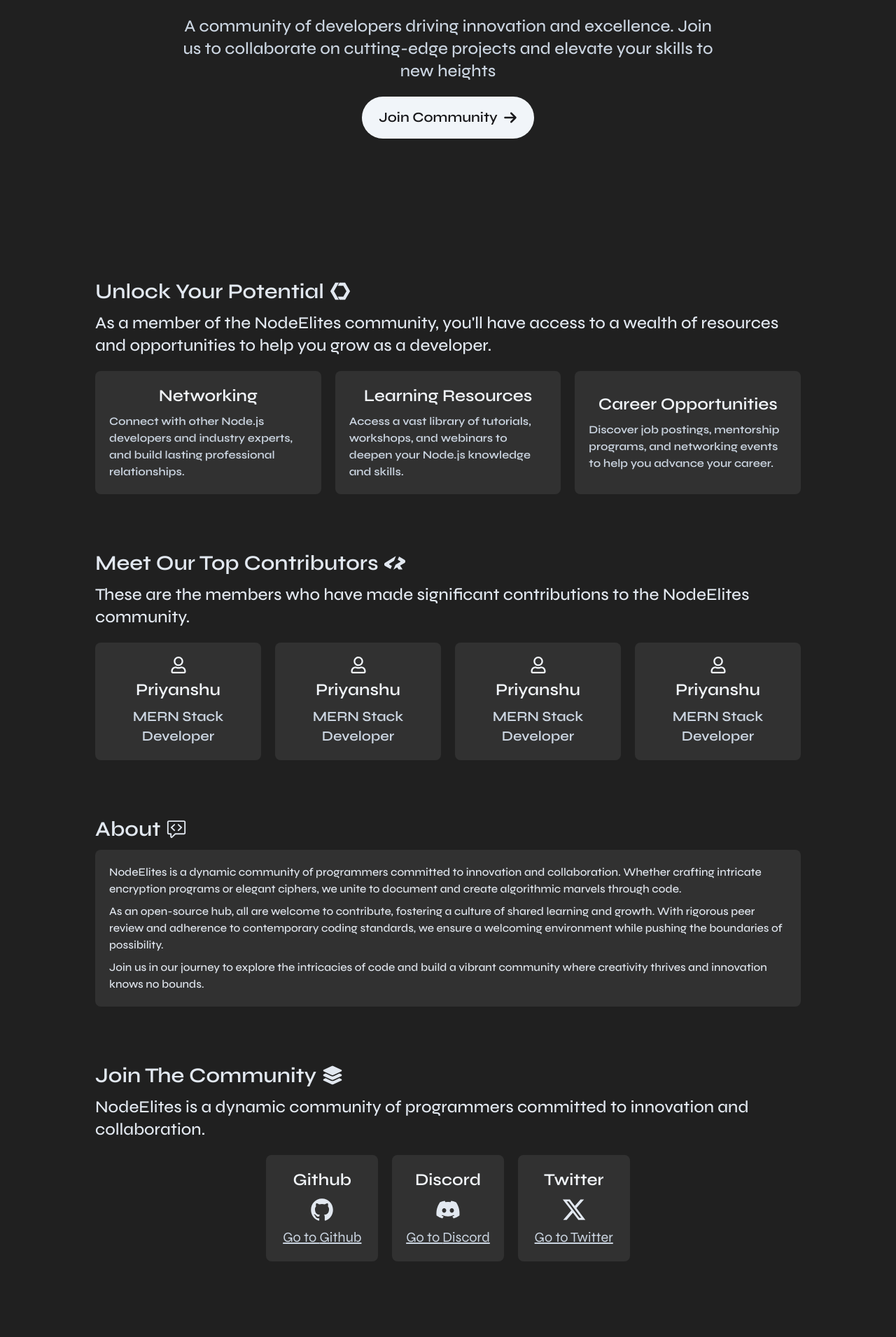
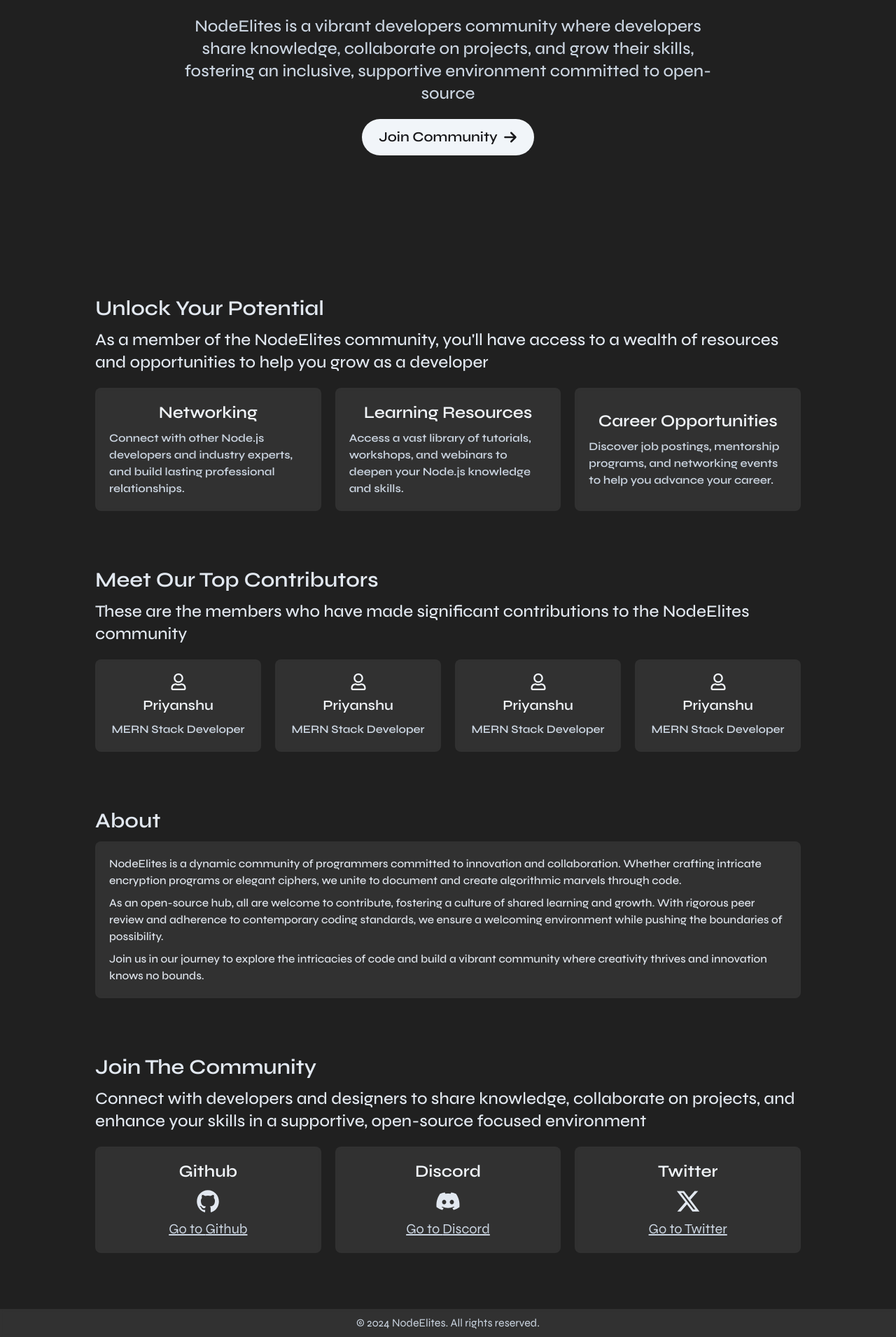
Before and after one commit to NodeElites/nodeelites.github.io, a Next.js app: page / in a window 1280 px wide. Shown: the part 334-2244 px from the top of the page at 70% size. Before the commit the page ends 2216 px from the top, so only its background shows below. Built offline with nearby package versions, Linux system fonts and the light colour scheme.

Commit message:
NodeElites

```diff
--- a/app/layout.js
+++ b/app/layout.js
@@ -2,6 +2,7 @@ import { Syne } from "next/font/google";
 import "./globals.css";
 import "./style.css"
 import Navbar from "@/components/Navbar";
+import Footer from "@/components/Footer";
 
 const syne = Syne({ subsets: ["latin"] });
 
@@ -16,7 +17,9 @@ export default function RootLayout({ children }) {
     <html lang="en">
       <body className={syne.className}>
         <Navbar />
-        {children}</body>
+        {children}
+        <Footer />
+        </body>
     </html>
   );
 }
--- a/app/style.css
+++ b/app/style.css
@@ -9,7 +9,7 @@ body{
 .wrapper{
     background: #55555555;
     -webkit-backdrop-filter: blur(2px);
-    backdrop-filter: blur(px);
+    backdrop-filter: blur(2px);
 }
 
 .card{
@@ -23,7 +23,7 @@ body{
 }
 
 ::-webkit-scrollbar {
-    width: 12px;
+    width: 6px;
     background-color: #1e1e1e;
 }
 
--- a/components/Footer.jsx
+++ b/components/Footer.jsx
@@ -0,0 +1,13 @@
+import React from "react";
+
+const Footer = () => {
+    return(
+        <footer className="flex justify-center items-center w-full wrapper">
+            <div className="lg:w-[80vw] w-[95vw] md:px-5 px-3 py-2 ">
+                <p className="text-center text-slate-300">© 2024 NodeElites. All rights reserved.</p>
+            </div>
+        </footer>
+    )
+}
+
+export default Footer;
--- a/components/Home/Community.jsx
+++ b/components/Home/Community.jsx
@@ -1,16 +1,12 @@
 import React from "react";
-import { Syne } from "next/font/google";
-import { FaLayerGroup } from "react-icons/fa6";
 import { IoLogoGithub } from "react-icons/io5";
 import { FaDiscord } from "react-icons/fa";
 import { FaXTwitter } from "react-icons/fa6";
 import Link from "next/link";
 
-const syne = Syne({ subsets: ["latin"] });
-
 const Community = () => {
     const heading = "Join The Community";
-    const desc1 = "NodeElites is a dynamic community of programmers committed to innovation and collaboration.";
+    const desc1 = "Connect with developers and designers to share knowledge, collaborate on projects, and enhance your skills in a supportive, open-source focused environment";
 
     const communities = [
         {
@@ -33,9 +29,9 @@ const Community = () => {
     return (
         <main className="flex justify-center items-center w-full">
             <div className="flex flex-col justify-center items-center gap-3 px-2 mb-20 w-[95vw] lg:w-[80vw]">
-                <h1 className="flex gap-2 text-3xl font-semibold text-slate-200 self-start items-center">{heading} <p><FaLayerGroup /></p></h1>
+                <h1 className="flex gap-2 text-3xl font-semibold text-slate-200 self-start items-center">{heading}</h1>
                 <h1 className="font-medium text-xl lg:text-2xl text-slate-200 self-start">{desc1}</h1>
-                <div className="grid grid-cols-2 md:grid-cols-3 justify-center items-stretch gap-5 mt-2">
+                <div className="grid grid-cols-2 md:grid-cols-3 justify-center items-stretch gap-5 mt-2 w-full">
                 {communities.map((communitie , index)=>(
                <div key={index} className="flex flex-col text-center justify-center items-center gap-2 p-5 rounded-lg wrapper">
                 <h1 className="text-2xl text-slate-100 font-semibold">{communitie.name}</h1>
--- a/components/Home/Contributors.jsx
+++ b/components/Home/Contributors.jsx
@@ -1,13 +1,9 @@
 import React from "react";
-import { Syne } from "next/font/google";
 import { FaRegUser } from "react-icons/fa";
-import { SiCodersrank } from "react-icons/si";
-
-const syne = Syne({ subsets: ["latin"] });
 
 const Contributors = () => {
     const heading = "Meet Our Top Contributors";
-    const desc1 = "These are the members who have made significant contributions to the NodeElites community.";
+    const desc1 = "These are the members who have made significant contributions to the NodeElites community";
 
     const contrxs = [
         {
@@ -31,14 +27,14 @@ const Contributors = () => {
     return (
         <main className="flex justify-center items-center w-full">
             <div className="flex flex-col justify-center items-center gap-3 px-2 mb-20 w-[95vw] lg:w-[80vw]">
-                <h1 className="flex gap-2 text-3xl font-semibold text-slate-200 self-start items-center">{heading} <p><SiCodersrank /></p></h1>
+                <h1 className="flex gap-2 text-3xl font-semibold text-slate-200 self-start items-center">{heading}</h1>
                 <h1 className="font-medium text-xl lg:text-2xl text-slate-200 self-start">{desc1}</h1>
-                <div className="grid grid-cols-2 md:grid-cols-3 lg:grid-cols-4 justify-center items-stretch gap-5 mt-2">
+                <div className="grid grid-cols-2 md:grid-cols-3 lg:grid-cols-4 justify-center items-stretch gap-5 mt-2 w-full">
                 {contrxs.map((contrx , index)=>(
                <div key={index} className="flex flex-col text-center justify-center items-center gap-2 p-5 rounded-lg wrapper">
                 <h1 className="text-2xl text-slate-100 font-semibold"><FaRegUser /></h1>
-                <h1 className="text-2xl text-slate-100 font-semibold">{contrx.name}</h1>
-                <h1 className="text-xl text-slate-300 font-semibold">{contrx.desc}</h1>
+                <h1 className="text-xl text-slate-100 font-semibold">{contrx.name}</h1>
+                <h1 className="text-slate-300 font-semibold">{contrx.desc}</h1>
                </div>
                 ))}
                 </div>
--- a/components/Home/Hero.jsx
+++ b/components/Home/Hero.jsx
@@ -8,7 +8,7 @@ const syne = Syne({ subsets: ["latin"] });
 const Hero = () => {
   const heading = "NodeElites";
   const desc =
-    "A community of developers driving innovation and excellence. Join us to collaborate on cutting-edge projects and elevate your skills to new heights";
+    "NodeElites is a vibrant developers community where developers share knowledge, collaborate on projects, and grow their skills, fostering an inclusive, supportive environment committed to open-source";
 
   return (
     <main className="flex justify-center items-center w-full cxtr">
@@ -23,7 +23,7 @@ const Hero = () => {
         {/*New*/}
         <h1 className="text-5xl lg:text-7xl font-bold text-center heading"><p className={syne.className}>{heading}</p></h1>
         <h2 className="text-xl lg:text-2xl font-medium text-center text-slate-300 lg:w-[60vw]">{desc}</h2>
-        <Link href="" className="px-4 md:px-6 md:py-4 py-2 rounded-full mt-2 bg-slate-100 hover:bg-slate-300 transition ease-in-out md:text-xl text-zinc-900 font-semibold flex gap-2 items-center">Join Community <p><FaArrowRight /></p></Link>
+        <Link href="" className="px-4 md:px-6 md:py-3 py-2 rounded-full mt-2 bg-slate-100 hover:bg-slate-300 transition ease-in-out md:text-xl text-zinc-900 font-semibold flex gap-2 items-center">Join Community <p><FaArrowRight /></p></Link>
       </div>
     </main>
   );
--- a/components/Home/Introduction.jsx
+++ b/components/Home/Introduction.jsx
@@ -1,7 +1,5 @@
 import React from "react";
 import { Syne } from "next/font/google";
-import { GoCodeReview } from "react-icons/go";
-import Link from "next/link";
 
 const syne = Syne({ subsets: ["latin"] });
 
@@ -14,7 +12,7 @@ const Introduction = () => {
     return (
         <main className="flex justify-center items-center w-full">
             <div className="flex flex-col justify-center items-center gap-3 px-2 mb-20 w-[95vw] lg:w-[80vw]">
-                <h1 className="flex gap-2 text-3xl font-semibold text-slate-200 self-start items-center">{heading} <p><GoCodeReview /></p></h1>
+                <h1 className="flex gap-2 text-3xl font-semibold text-slate-200 self-start items-center">{heading}</h1>
                <div className="flex flex-col justify-center items-center gap-2 p-5 rounded-lg wrapper">
                 <h1 className="font-medium text-slate-200 self-start">{desc1}</h1>
                 <h1 className="font-medium text-slate-200 self-start">{desc2}</h1>
--- a/components/Home/Potential.jsx
+++ b/components/Home/Potential.jsx
@@ -1,12 +1,8 @@
 import React from "react";
-import { Syne } from "next/font/google";
-import { IoLogoWebComponent } from "react-icons/io5";
-
-const syne = Syne({ subsets: ["latin"] });
 
 const Potential = () => {
     const heading = "Unlock Your Potential";
-    const desc1 = "As a member of the NodeElites community, you'll have access to a wealth of resources and opportunities to help you grow as a developer.";
+    const desc1 = "As a member of the NodeElites community, you'll have access to a wealth of resources and opportunities to help you grow as a developer";
 
     const benefits = [
         {
@@ -26,9 +22,9 @@ const Potential = () => {
     return (
         <main className="flex justify-center items-center w-full">
             <div className="flex flex-col justify-center items-center gap-3 px-2 mb-20 w-[95vw] lg:w-[80vw]">
-                <h1 className="flex gap-2 text-3xl font-semibold text-slate-200 self-start items-center">{heading} <p><IoLogoWebComponent /></p></h1>
+                <h1 className="flex gap-2 text-3xl font-semibold text-slate-200 self-start items-center">{heading}</h1>
                 <h1 className="font-medium text-xl lg:text-2xl text-slate-200 self-start">{desc1}</h1>
-                <div className="grid grid-cols-1 md:grid-cols-2 lg:grid-cols-3 justify-center items-stretch gap-5 mt-2">
+                <div className="grid grid-cols-1 md:grid-cols-2 lg:grid-cols-3 justify-center items-stretch gap-5 mt-2 w-full">
                 {benefits.map((benefit , index)=>(
                <div key={index} className="flex flex-col justify-center items-center gap-2 p-5 rounded-lg wrapper">
                 <h1 className="text-2xl text-slate-100 font-semibold">{benefit.name}</h1>
--- a/components/Navbar.jsx
+++ b/components/Navbar.jsx
@@ -2,9 +2,7 @@
 import { useState } from "react";
 import React from "react";
 import Link from "next/link";
-import { Syne } from "next/font/google";
 
-const syne = Syne({ subsets: ["latin"] });
 
 const Navbar = () => {
   const [isOpen, setIsOpen] = useState(false);
@@ -34,15 +32,19 @@ const Navbar = () => {
       name: "Projects",
       url: "",
     },
+    {
+      name: "Resources",
+      url: "",
+    },
   ];
 
   return (
-    <nav className="flex justify-center items-center w-full sticky top-0">
+    <nav className="flex justify-center items-center w-full">
       <div className="lg:w-[80vw] w-[95vw] md:px-5 px-3 py-3 rounded-lg mt-2 wrapper">
         <div className="flex items-center justify-between">
           {/* Logo */}
-          <div className="flex items-center text-slate-200 text-3xl font-bold px-3">
-            <h1 className={syne.className}>{logoName}</h1>
+          <div className="flex items-center text-slate-200 text-2xl md:text-3xl font-bold px-3">
+            <h1>{logoName}</h1>
           </div>
           {/* Desktop Menu */}
           <div className="hidden lg:flex justify-center items-center gap-5 text-slate-200">
```
